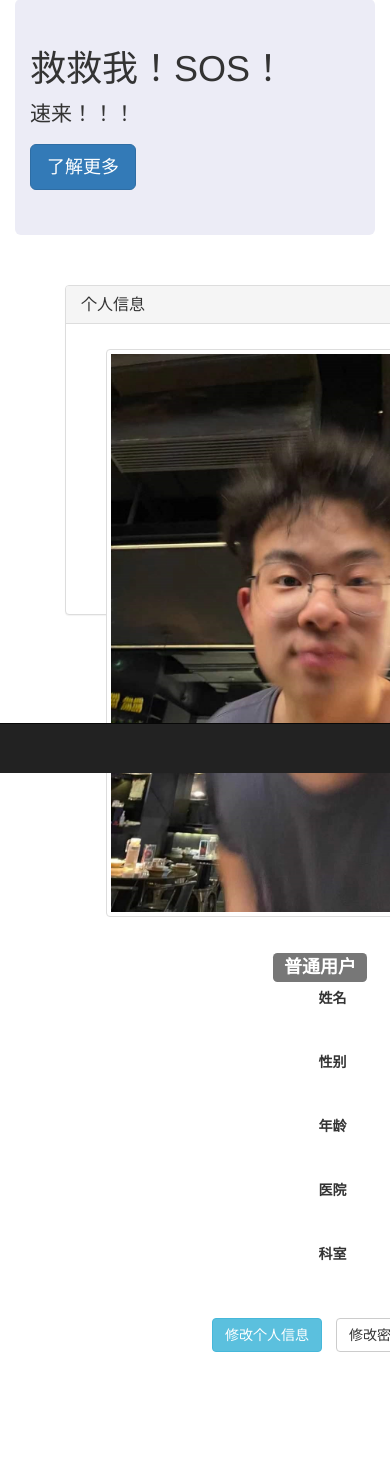
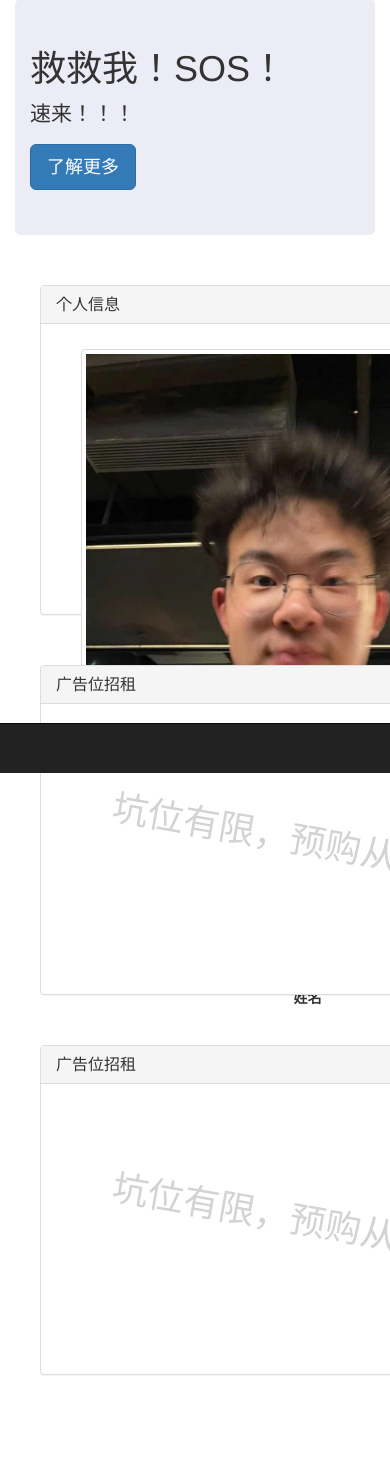
Before and after one commit to Jimmy-312/Database_Homework, a Django app: page /main/ in a window 390 px wide; the page is wider, and only the part inside the window is pictured. Shown: the part 71-1536 px from the top of that part. Before the commit the page ends 1423 px from the top of that part, so only its background shows below. Run offline with Django 3.2, Linux system fonts and the light colour scheme; the visitor is signed in with stand-in values (Sample User, id 1); data that the repository does not hold is empty; some libraries are stand-ins or nearby versions.

Commit message:
completed

```diff
--- a/query/templates/query/detail.html
+++ b/query/templates/query/detail.html
@@ -1,5 +1,5 @@
 <!DOCTYPE html>
-<html lang="en">
+<html>
 <head>
     <meta charset="UTF-8">
     <link rel="stylesheet" href="/static/plugins/bootstrap-3.4.1-dist/css/bootstrap.css">
@@ -59,7 +59,7 @@
     <div class="container navbar-right" style="width: 25%;margin-right: 20px;">
         <div class="collapse navbar-collapse" id="bs-example-navbar-collapse-3">
             <ul class="nav navbar-nav navbar-right">
-                <li><a href="/">联系我</a></li>
+                <li><a data-container="body" data-toggle="popover" data-placement="left" data-content="嘿嘿，交出你的联系方式！" href="#">联系我</a></li>
             </ul>
         </div>
     </div>
--- a/query/templates/query/index.html
+++ b/query/templates/query/index.html
@@ -1,5 +1,5 @@
 <!DOCTYPE html>
-<html lang="en">
+<html>
 <head>
     <meta charset="UTF-8">
     <link rel="icon" href="/static/img/favicon.ico">
@@ -42,7 +42,7 @@
     <div class="container navbar-right" style="width: 8%;">
         <div class="collapse navbar-collapse" id="bs-example-navbar-collapse-3">
             <ul class="nav navbar-nav">
-                <li><a href="/">联系我</a></li>
+                <li><a data-container="body" data-toggle="popover" data-placement="left" data-content="嘿嘿，交出你的联系方式！" href="#">联系我</a></li>
             </ul>
         </div>
     </div>
--- a/query/templates/query/main.html
+++ b/query/templates/query/main.html
@@ -1,5 +1,5 @@
 <!DOCTYPE html>
-<html lang="en">
+<html>
 <head>
     <meta charset="UTF-8">
     <link rel="stylesheet" href="/static/plugins/bootstrap-3.4.1-dist/css/bootstrap.css">
@@ -57,7 +57,7 @@
     <div class="container navbar-right" style="width: 25%;margin-right: 20px;">
         <div class="collapse navbar-collapse" id="bs-example-navbar-collapse-3">
             <ul class="nav navbar-nav navbar-right">
-                <li><a href="/">联系我</a></li>
+                <li><a data-container="body" data-toggle="popover" data-placement="left" data-content="嘿嘿，交出你的联系方式！" href="#">联系我</a></li>
             </ul>
         </div>
     </div>
@@ -68,9 +68,10 @@
     <div class="jumbotron" style="background-image:url(/static/img/head.jpg);">
         <h1>救救我！SOS！</h1>
         <p>速来！！！</p>
-        <p><a class="btn btn-primary btn-lg" href="#" role="button">了解更多</a></p>
+        <p><a class="btn btn-primary btn-lg" href="javascript:$('#zfb').modal('show')" role="button">了解更多</a></p>
     </div>
-    <div class="panel panel-default" style="width: 500px;height: 330px;margin-left:50px;margin-top: 50px;">
+    <div class="col-md-4">
+        <div class="panel panel-default" style="width: 500px;height: 330px;margin-left:10px;margin-top: 50px;">
             <div class="panel-heading"><h3 class="panel-title">个人信息</h3></div>
             <div class="panel-body">
                 <div class="col-md-4" style="margin-top: 10px;margin-left: 10px;text-align: center;">
@@ -130,6 +131,25 @@
                 </div>
             </div>
         </div>
+    </div>
+
+    <div class="col-md-4">
+        <div class="panel panel-default" style="width: 500px;height: 330px;margin-left:10px;margin-top: 50px;">
+            <div class="panel-heading"><h3 class="panel-title">广告位招租</h3></div>
+            <div class="panel-body" style="text-align: center;">
+                <h1 style="margin-top: 100px;transform:rotate(10deg);color: lightgrey;">坑位有限，预购从速！</h1>
+            </div>
+        </div>
+    </div>
+
+    <div class="col-md-4">
+        <div class="panel panel-default" style="width: 500px;height: 330px;margin-left:10px;margin-top: 50px;">
+            <div class="panel-heading"><h3 class="panel-title">广告位招租</h3></div>
+            <div class="panel-body" style="text-align: center;">
+                <h1 style="margin-top: 100px;transform:rotate(10deg);color: lightgrey;">坑位有限，预购从速！</h1>
+            </div>
+        </div>
+    </div>
 
 </div>
 
@@ -168,6 +188,25 @@
     </div>
 </div>
 
+<div class="modal fade" id="zfb" tabindex="-1" role="dialog" aria-labelledby="myModalLabel">
+    <div class="modal-dialog" role="document">
+      <div class="modal-content" style="width: 500px;">
+        <div class="modal-header">
+          <button type="button" class="close" data-dismiss="modal" aria-label="Close"><span aria-hidden="true">&times;</span></button>
+          <h4 class="modal-title" id="editpa_t">滴水之恩，当涌泉相报</h4>
+        </div>
+        <div class="modal-body" style="text-align: center;">
+            <a class="thumbnail">
+                <img src="/static/img/zfb.jpg" style="width: 330px;height: 500px;">
+            </a>
+        </div>
+        <div class="modal-footer">
+          <button type="button" class="btn btn-default" data-dismiss="modal">关闭</button>
+        </div>
+      </div>
+    </div>
+</div>
+
 <script type="text/javascript" src="/static/plugins/bootstrap-3.4.1-dist/js/jquery-3.6.0.min.js"></script>
 <script type="text/javascript" src="/static/plugins/bootstrap-3.4.1-dist/js/bootstrap.js"></script>
 <script type="text/javascript" src="/static/js/main.js"></script>
--- a/query/templates/query/query_patient.html
+++ b/query/templates/query/query_patient.html
@@ -59,7 +59,7 @@
     <div class="container navbar-right" style="width: 25%;margin-right: 20px;">
         <div class="collapse navbar-collapse" id="bs-example-navbar-collapse-3">
             <ul class="nav navbar-nav navbar-right">
-                <li><a href="/">联系我</a></li>
+                <li><a data-container="body" data-toggle="popover" data-placement="left" data-content="嘿嘿，交出你的联系方式！" href="#">联系我</a></li>
             </ul>
         </div>
     </div>
--- a/static/js/detail.js
+++ b/static/js/detail.js
@@ -1,4 +1,7 @@
-var userinfo=''
+$(function () {
+    $('[data-toggle="popover"]').popover()
+  })
+var userinfo = ''
 $.getUser = function () {
     $.ajax({
         url: "/getUser/",
--- a/static/js/index.js
+++ b/static/js/index.js
@@ -1,3 +1,7 @@
+
+$(function () {
+    $('[data-toggle="popover"]').popover()
+})
 $.getHospital = function () {
     $.ajax({
         url:'/get_hos/',
--- a/static/js/main.js
+++ b/static/js/main.js
@@ -1,4 +1,7 @@
-var userinfo=''
+var userinfo = ''
+$(function () {
+    $('[data-toggle="popover"]').popover()
+  })
 $.getUser = function () {
     $.ajax({
         url: "/getUser/",
--- a/static/js/query.js
+++ b/static/js/query.js
@@ -1,4 +1,7 @@
-var userinfo=''
+$(function () {
+    $('[data-toggle="popover"]').popover()
+  })
+var userinfo = ''
 $.getUser = function () {
     $.ajax({
         url: "/getUser/",
```
Also changed, not shown: static/img/zfb.jpg (added). Lines whose indentation alone changed are shown as unchanged.
